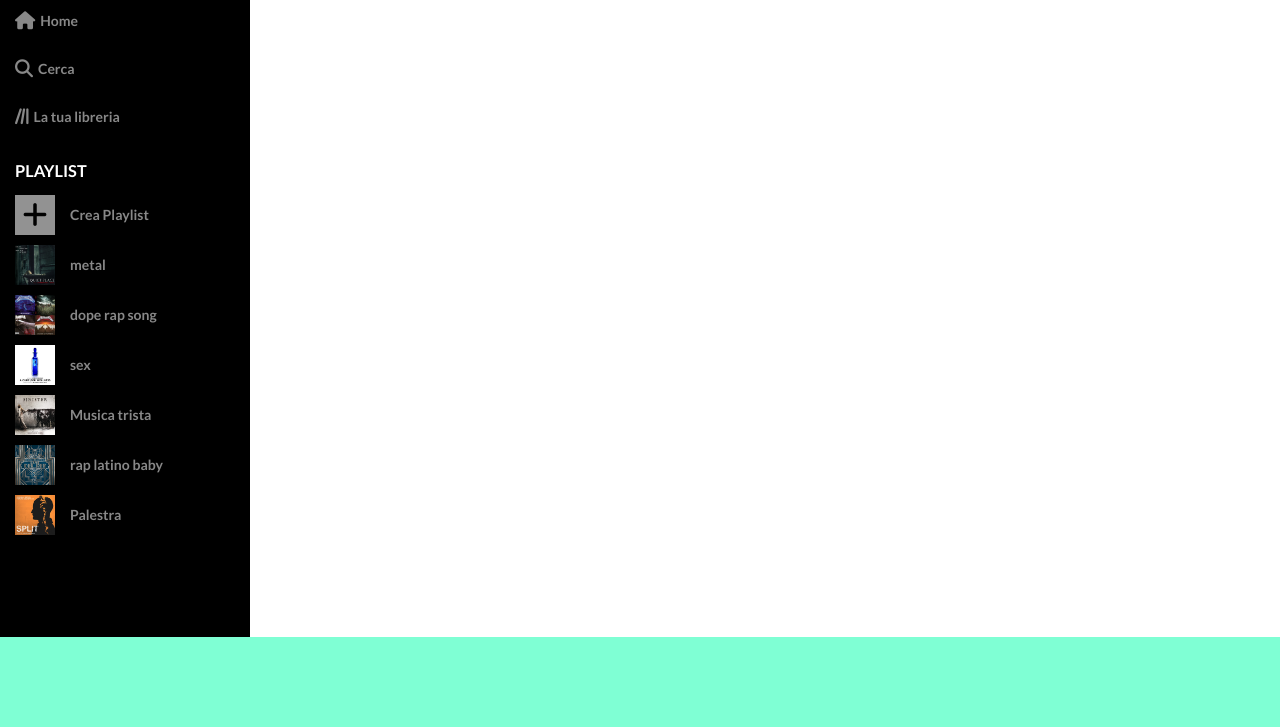
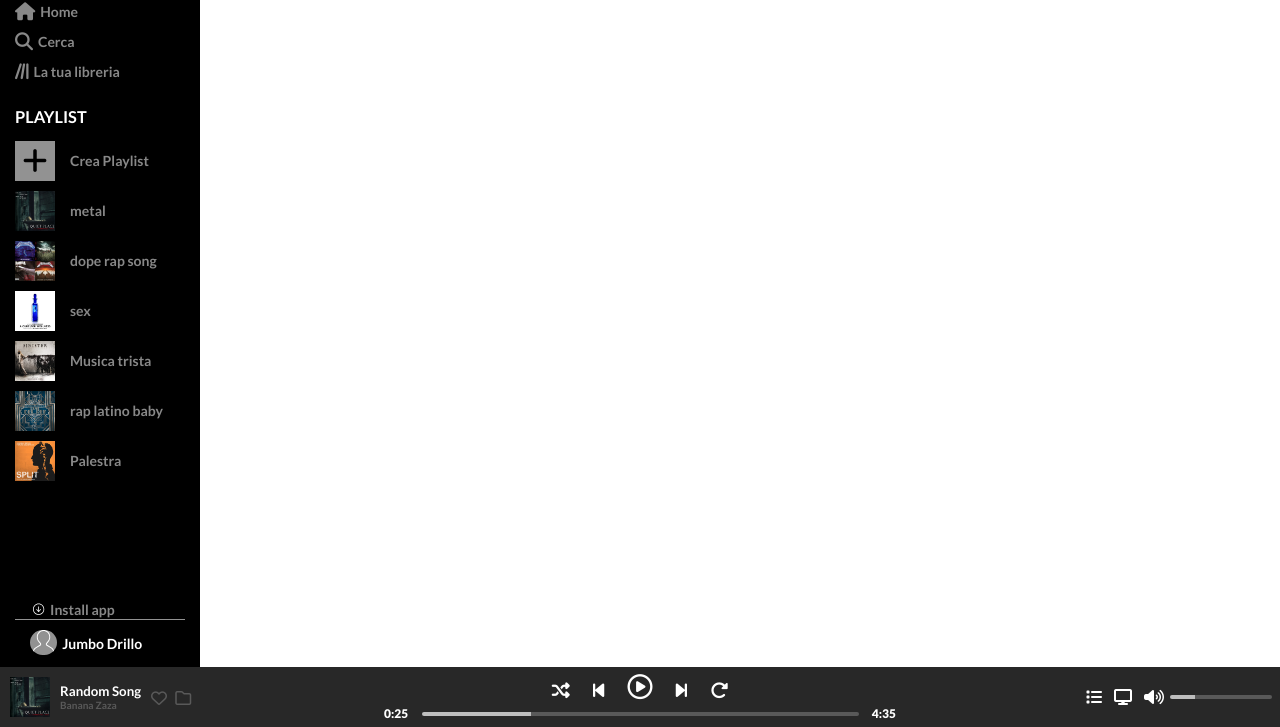
Before and after one commit to Vladislav-Ciuperca/html-css-spotifyweb, a plain HTML site: page index.html in a window 1280 px wide. Shown: the part 73-800 px from the top of the page. Drawn offline with Linux system fonts and the light colour scheme.

Commit message:
coomit commit 3 playbar

```diff
--- a/css/stile.css
+++ b/css/stile.css
@@ -8,13 +8,21 @@ body{
     display: flex;
     flex-direction: column;
 }
+img{
+    width: 100%;
+}
+.debug{
+    border: 2px dashed yellowgreen;
+    background-color: rgba(132, 0, 255, 0.384);
+}
 /***************************** TOOLABR *************************/
 #toolbar{
-    width: 250px;
-    height: calc(100vh - 90px);
+    width: 200px;
+    height: calc(100vh - 60px);
     background-color: black;
     overflow: hidden;
     font-size: 14px;
+    /* border: 2px dashed red; */
 }
 
 .logo{
@@ -22,7 +30,10 @@ body{
     margin-right: 40px;
     width: 170px;
 }
-
+.prova{
+    /* border: 2px dashed purple; */
+    height: 490px;
+}
 .tools{
     min-height: 2rem;
 }
@@ -30,7 +41,7 @@ body{
 .playlist>div,
 .profile>div {
     min-height: 20px;
-    padding: 10px;
+    /* padding: 10px; */
     padding-left: 15px;
     margin-bottom: 10px;
     display: flex;
@@ -69,11 +80,22 @@ body{
 .playlist img{
     width: 100%;
 }
+
+.stretch{
+    /* border: 2px dashed red; */
+    display: flex;
+    flex-direction: column;
+}
+
 .profile{
-    min-height: 2rem;
+    /* border: 2px dashed green; */
+    height:calc(100% - 564px);
     margin: 0 15px;
-    margin-top: 130px;
     color: rgb(146, 146, 146);
+    display: flex;
+    flex-direction: column;
+    justify-content: flex-end;
+    overflow: hidden;
 }
 .down-img{
     flex-shrink: 0;
@@ -108,6 +130,87 @@ body{
 
 #player{
     width: 100%;
-    height: 90px;
-    background-color: aquamarine;
+    height: 60px;
+    background-color: #282828;
+    display: flex;
+    justify-content: space-between;
 }
+
+.left,
+.right{
+    width: 200px;
+    /* border: 2px dashed purple; */
+    flex-shrink: 0;
+    display: flex;
+    align-items: center;
+}
+#menu-img{
+    width: 40px;
+    height: 40px;
+    margin: 0 10px;
+    flex-shrink: 0;
+}
+.song div{
+    color: #595959;
+    font-size: 10px;
+    font-weight: 700;
+}
+h5{
+    color: white;
+}
+.favourite{
+    margin-left: 10px;
+    color: #595959;
+}
+.favourite i:first-of-type{
+    margin-right: 5px;
+}
+.mid{
+    width: 40%;
+    max-width: 720px;
+    display: flex;
+    align-items: center;
+    flex-direction: column;
+    justify-content: stretch;
+}
+.up{
+    width: 200px;
+    height: 55%;
+    display: flex;
+    justify-content: space-around;
+    align-items: end;
+    color: white;
+    font-size: 18px;
+}
+.fa-circle-play{
+    font-size: 25px;
+}
+
+.down{
+    width: 100%;
+    height: 45%;
+}
+.ico{
+    width: 45%;
+    display: flex;
+    justify-content: space-around;
+    color: white;
+}
+.down{
+    display: flex;
+    align-items: center;
+    justify-content: space-between;
+}
+.time{
+    color: white;
+    font-size: 12px;
+    font-weight: 800;
+}
+.down .music{
+    width: calc(100% - 75px);
+}
+.music{
+    width: 51%;
+    background: linear-gradient(90deg, rgba(190,190,190,1) 25%, rgba(89,89,89,1) 25%);     height: 4px;
+    border-radius: 3px;
+}
--- a/index.html
+++ b/index.html
@@ -14,12 +14,11 @@
 </head>
 
 <body>
-
     <div id="toolbar">
         <div class="logo">
             <img src="img/logo.svg" alt="">
         </div>
-
+        <div class="prova">
             <div class="tools">
                 <div class="home">
                     <i class="fa-solid fa-house"></i>
@@ -34,7 +33,6 @@
                     La tua libreria
                 </div>
             </div>
-
             <div class="playlist">
                 <h3>PLAYLIST</h3>
                 <div class="crea">
@@ -80,7 +78,7 @@
                     Palestra
                 </div>
             </div>
-
+        </div>
         <div class="profile">
             <div class="install">
                 <div class="down-img">
@@ -95,12 +93,52 @@
                 Jumbo Drillo
             </div>
         </div>
+    </div>
+
+
+    <div id="player">
+        <div class="left">
+            <div id="menu-img">
+                <img src="img/aquietplace.jpeg" alt="">
+            </div>
+            <div class="song">
+                <h5>Random Song</h5>
+                <div>Banana Zaza</div>
+            </div>
+            <div class="favourite">
+                <i class="fa-regular fa-heart"></i>
+                <i class="fa-regular fa-folder"></i>
+            </div>
+        </div>
+        <div class="mid">
+            <div class="up">
+                <i class="fa-solid fa-shuffle"></i>
+                <i class="fa-solid fa-backward-step"></i>
+                <i class="fa-regular fa-circle-play"></i>
+                <i class="fa-solid fa-forward-step"></i>
+                <i class="fa-solid fa-rotate-right"></i>
+            </div>
+            <div class="down">
+                <div class="time">0:25</div>
+                <div class="music"></div>
+                <div class="time">4:35</div>
+            </div>
+        </div>
+        <div class="right">
+            <div class="ico">
+                <i class="fa-solid fa-list"></i>
+                <i class="fa-solid fa-display"></i>
+                <i class="fa-solid fa-volume-high"></i>
+            </div>
+            <div class="music">
 
             </div>
-    <!-- placeholder -->
-    <div id="player">
+        </div>
+    </div>
 
-    </div>
+    <main>
+
+    </main>
 
 </body>
 
```
Lines whose indentation alone changed are shown as unchanged.
